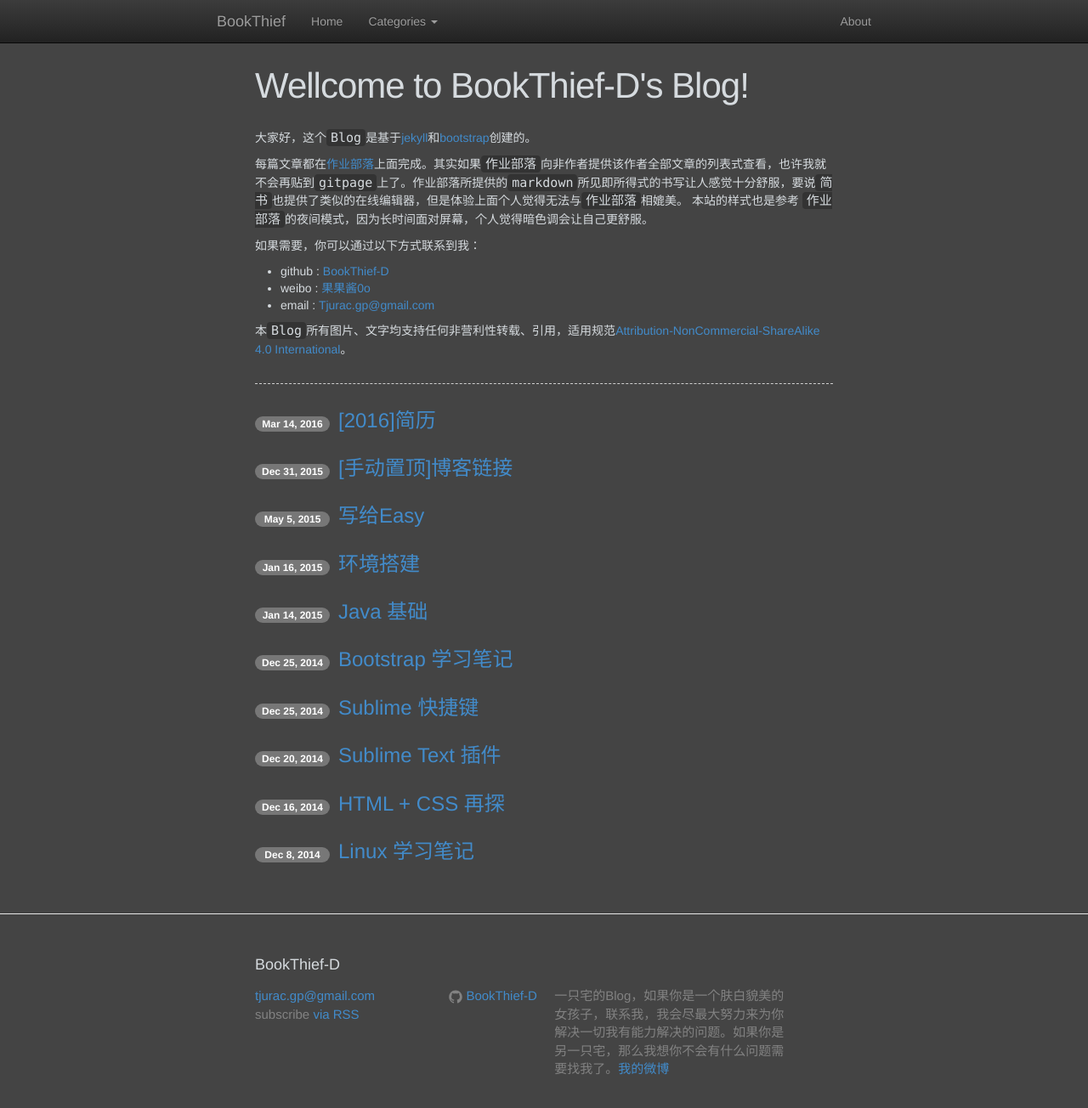
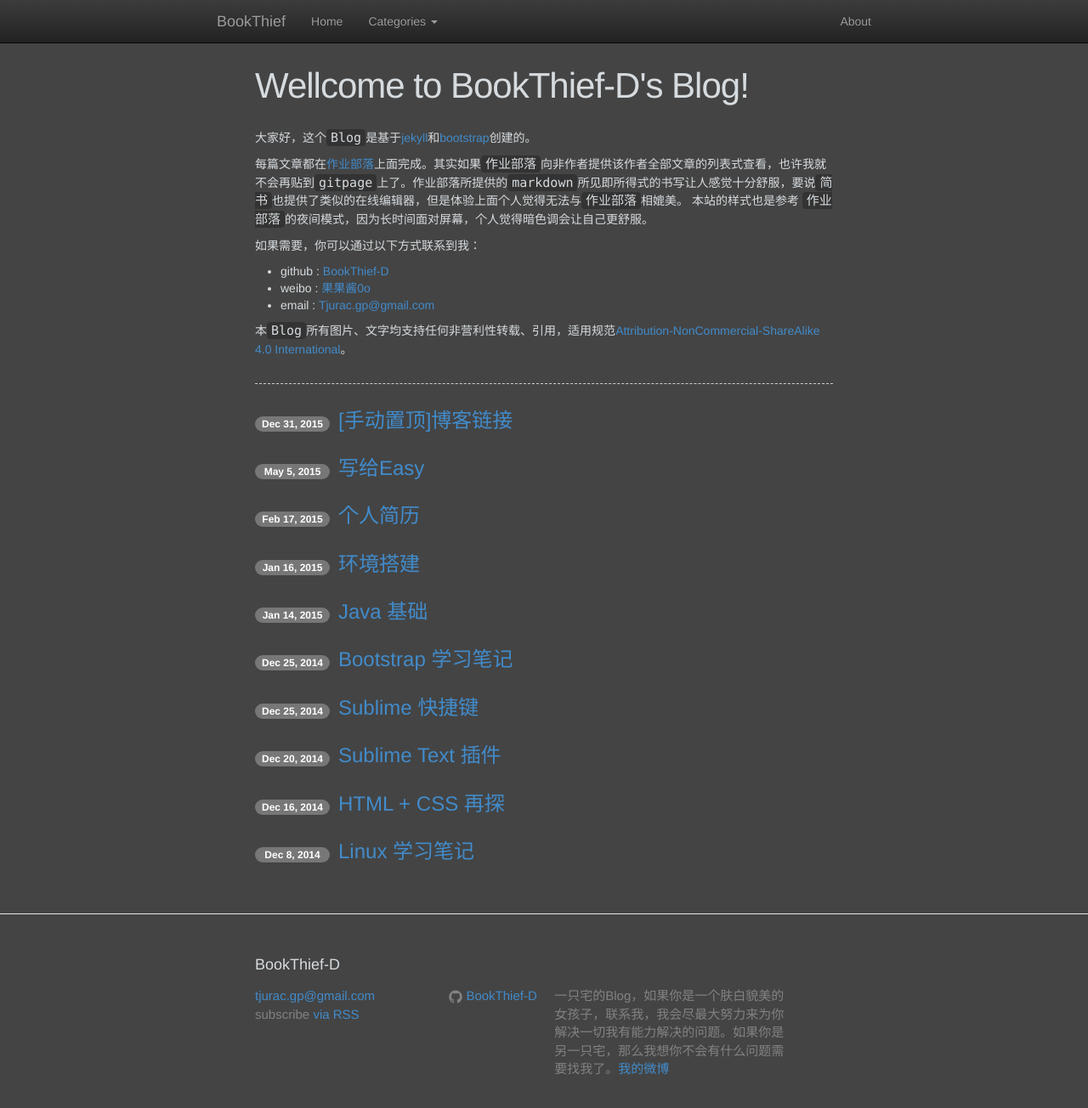
Before and after one commit to BookThief-D/BookThief-D.github.io, a Jekyll site: the page built from index.html, in a window 1280 px wide and 1323 px high. Shown: the top 1304 px of the window at 85% size. Built offline with Jekyll 4.4.1, drawn with Linux system fonts in a browser that asks for light colours; nearby versions of some CDN libraries.

Commit message:
【POST】简历

```diff
--- a/_posts/2016-3-14-[2016]简历.markdown
+++ b/_posts/2016-3-14-简历.markdown
@@ -1,10 +1,10 @@
 ---
 layout: post
-title:  "[2016]简历"
-date:   2016-3-14 10:13:13
+title:  "个人简历"
+date:   2015-2-17 18:58:48
 categories: [Links]
 ---
-# 简历2016
+# 简历
 
 ## 联系方式
 
```
